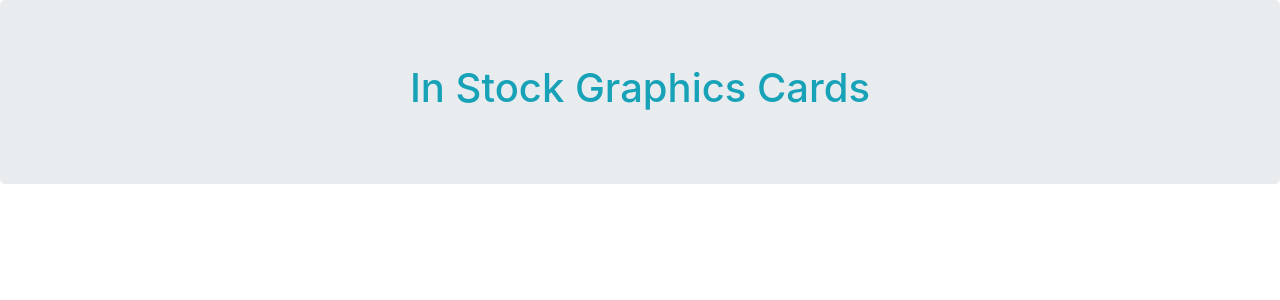
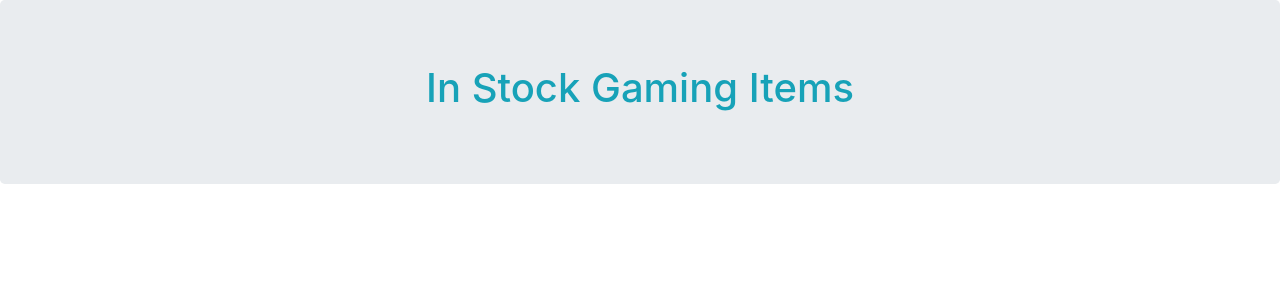
Before and after one commit to Aetrix27/INT-1.2-In-Stock-Checker, a Flask app: page /itemData in a window 1280 px wide. Shown: the top 300 px of the page. Run offline with Flask 2, Linux system fonts and the light colour scheme; some libraries are stand-ins or nearby versions.

Commit message:
fixed name issue

```diff
--- a/app.py
+++ b/app.py
@@ -17,7 +17,7 @@ urlXboxSX = 'https://www.amazon.com/Xbox-X/dp/B08H75RTZ8/ref=sr_1_13?dchild=1&ke
 def getItemInfo(url):
     s = HTMLSession()
     r = s.get(url)
-    r.html.render(sleep=1)
+    r.html.render()
 
     product = {
         'title': r.html.xpath('//*[@id="productTitle"]', first=True).text,
@@ -158,13 +158,10 @@ def itemData():
 
     if select == "Graphics":
         graphicsCardsChosen = True
-
     elif select == "XboxSX":
         xboxSXChosen = True
-
     elif select == "Ps5":
         ps5Chosen = True
-
     elif select == "All":
         allChosen = True
 
--- a/templates/index.html
+++ b/templates/index.html
@@ -27,7 +27,7 @@
 <body>
 
   <div class="jumbotron text-center" id="secondImage">
-    <h1 class = "text-info">In Stock Graphics Cards</h1>
+    <h1 class = "text-info">In Stock Gaming Items</h1>
 
     <form action="/itemData" method="GET">
       <fieldset>
--- a/templates/itemData.html
+++ b/templates/itemData.html
@@ -27,7 +27,7 @@
 <body>
 
     <div class="jumbotron text-center" id="secondImage">
-        <h1 class = "text-info">In Stock Graphics Cards</h1>
+        <h1 class = "text-info">In Stock Gaming Items</h1>
     </div>
 
     {% if graphicsCardsChosen == True %}
```
